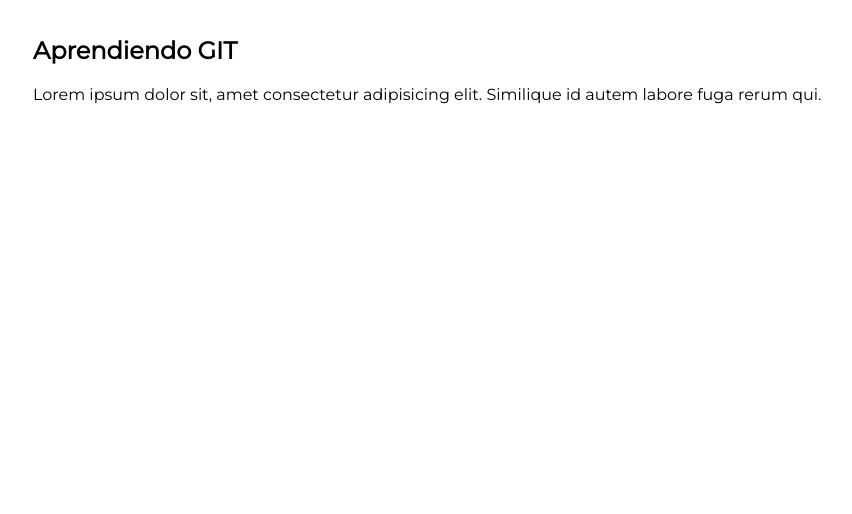
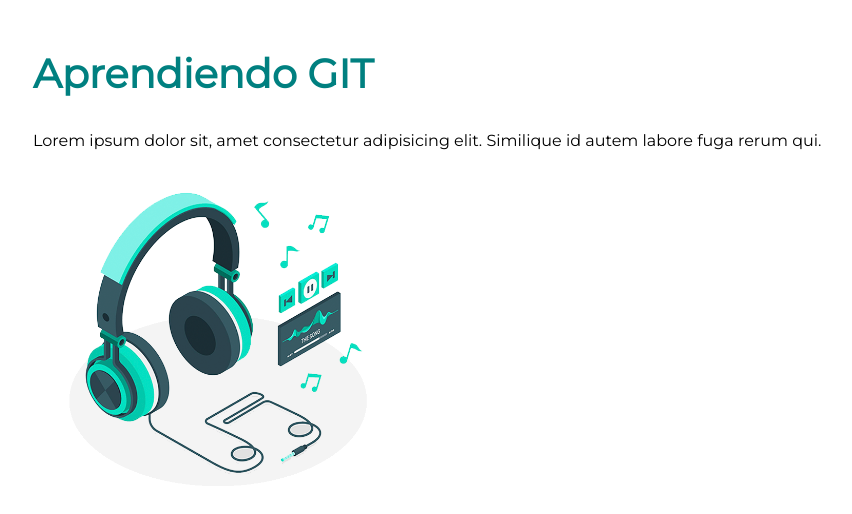
Before and after one commit to YiosTech/pruebaGit, a plain HTML site: page index.html in a window 1280 px wide. Shown: the whole page, without its empty margins (7-859 px from the left). Drawn offline with Linux system fonts and the light colour scheme.

Commit message:
imagen y color de texto

```diff
--- a/css/estilos.css
+++ b/css/estilos.css
@@ -4,3 +4,12 @@ html {
   font-size: 16px;
   margin: 1rem 2rem;
 }
+
+h2 {
+  font-size: 2.5rem;
+  color: teal;
+}
+
+.img {
+  height: 20rem;
+}
--- a/index.html
+++ b/index.html
@@ -10,7 +10,6 @@
       href="https://fonts.googleapis.com/css2?family=Manrope:wght@300;400&family=Montserrat&display=swap"
       rel="stylesheet"
     />
-
     <title>Pag WEB</title>
   </head>
   <body>
@@ -20,6 +19,8 @@
       autem labore fuga rerum qui.
     </p>
 
+    <img class="img" src="img/imagen.png" alt="" />
+
     <script src="js/codigo.js"></script>
   </body>
 </html>
```
Also changed, not shown: img/imagen.png (added).
